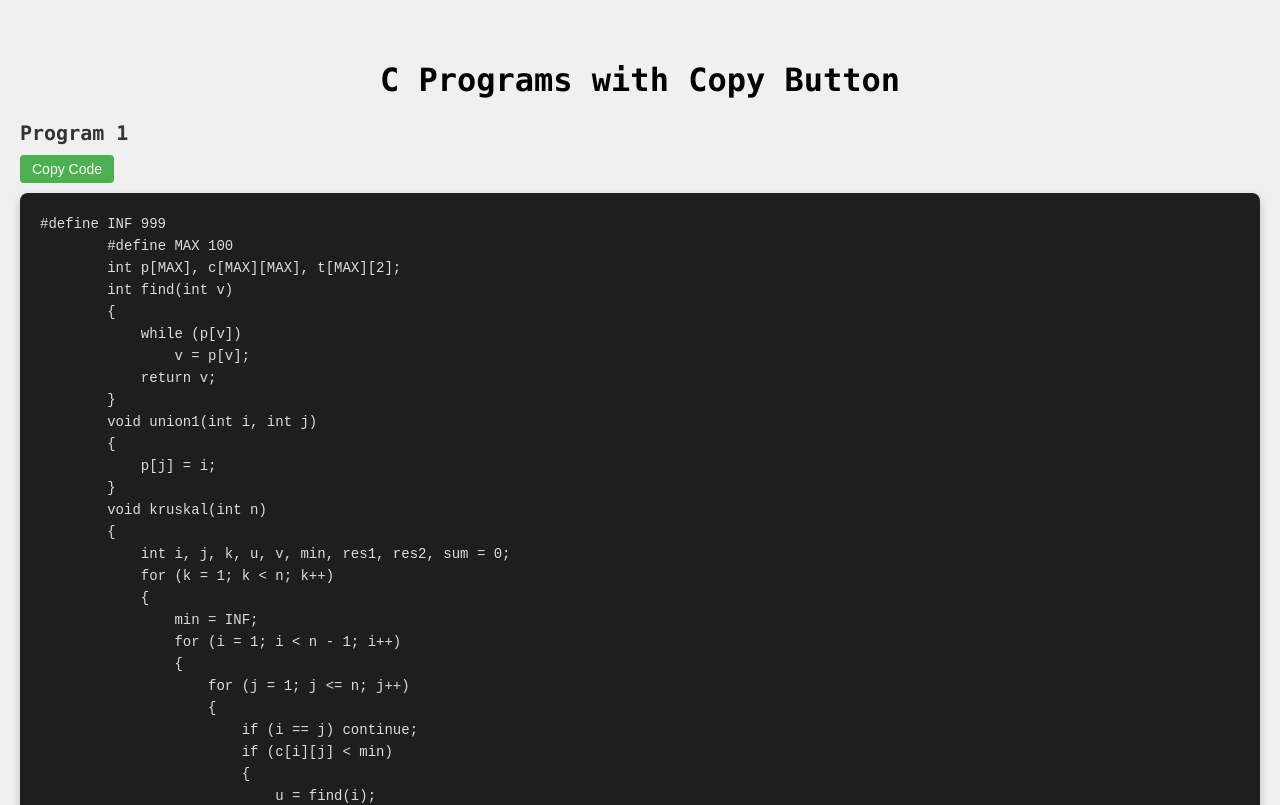
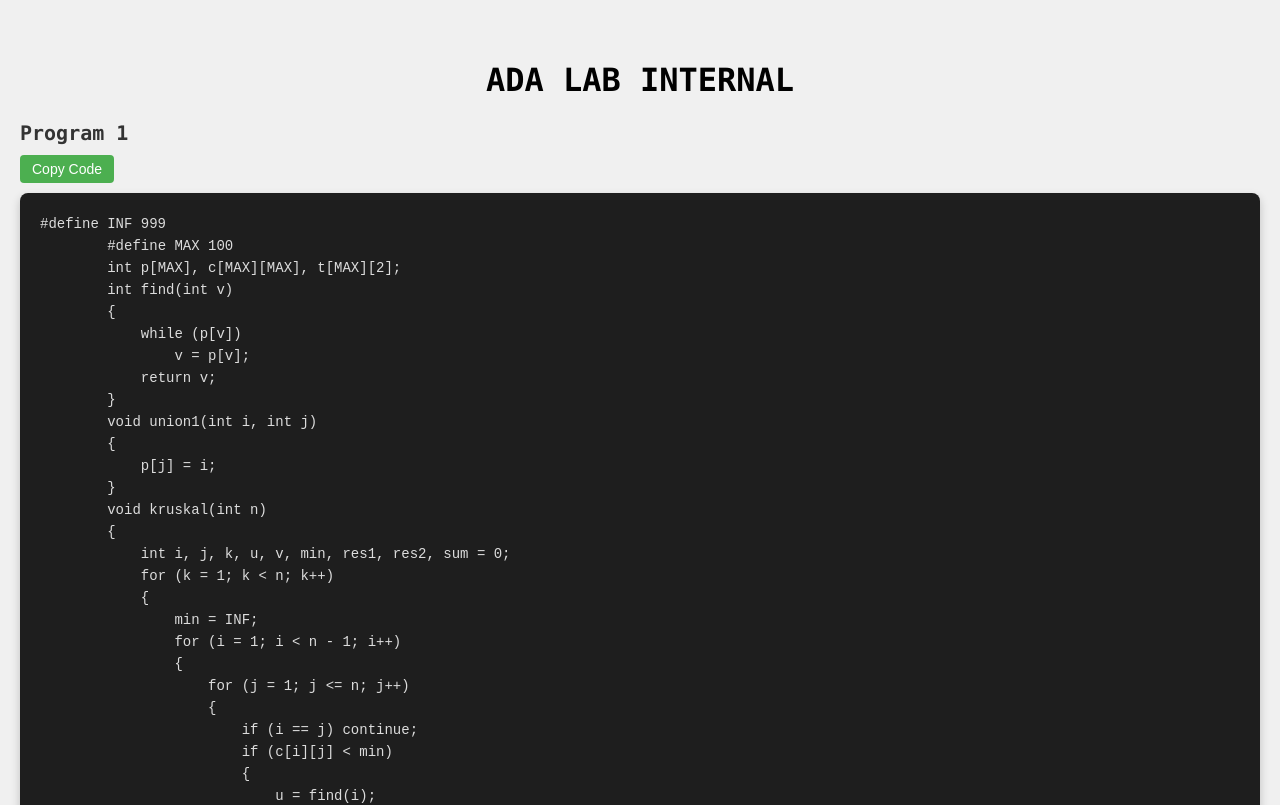
Before and after one commit to PremRaj2420/exam1, a plain HTML site: page index.html in a window 1280 px wide. Shown: the top 805 px of the page. Drawn offline with Linux system fonts and the light colour scheme.

Commit message:
Update index.html

```diff
--- a/index.html
+++ b/index.html
@@ -2,7 +2,7 @@
 <html lang="en">
 <head>
   <meta charset="UTF-8">
-  <title>Multiple C Programs with Copy Buttons</title>
+  <title>ADA LAB INTERNAL </title>
   <style>
     body {
       background-color: #f0f0f0;
@@ -51,7 +51,7 @@
 </head>
 <body>
 
-  <h1 style="text-align: center;">C Programs with Copy Button</h1>
+  <h1 style="text-align: center;">ADA LAB INTERNAL </h1>
 
   <!-- Repeat this block for each program -->
   <!-- Program 1 -->
```
